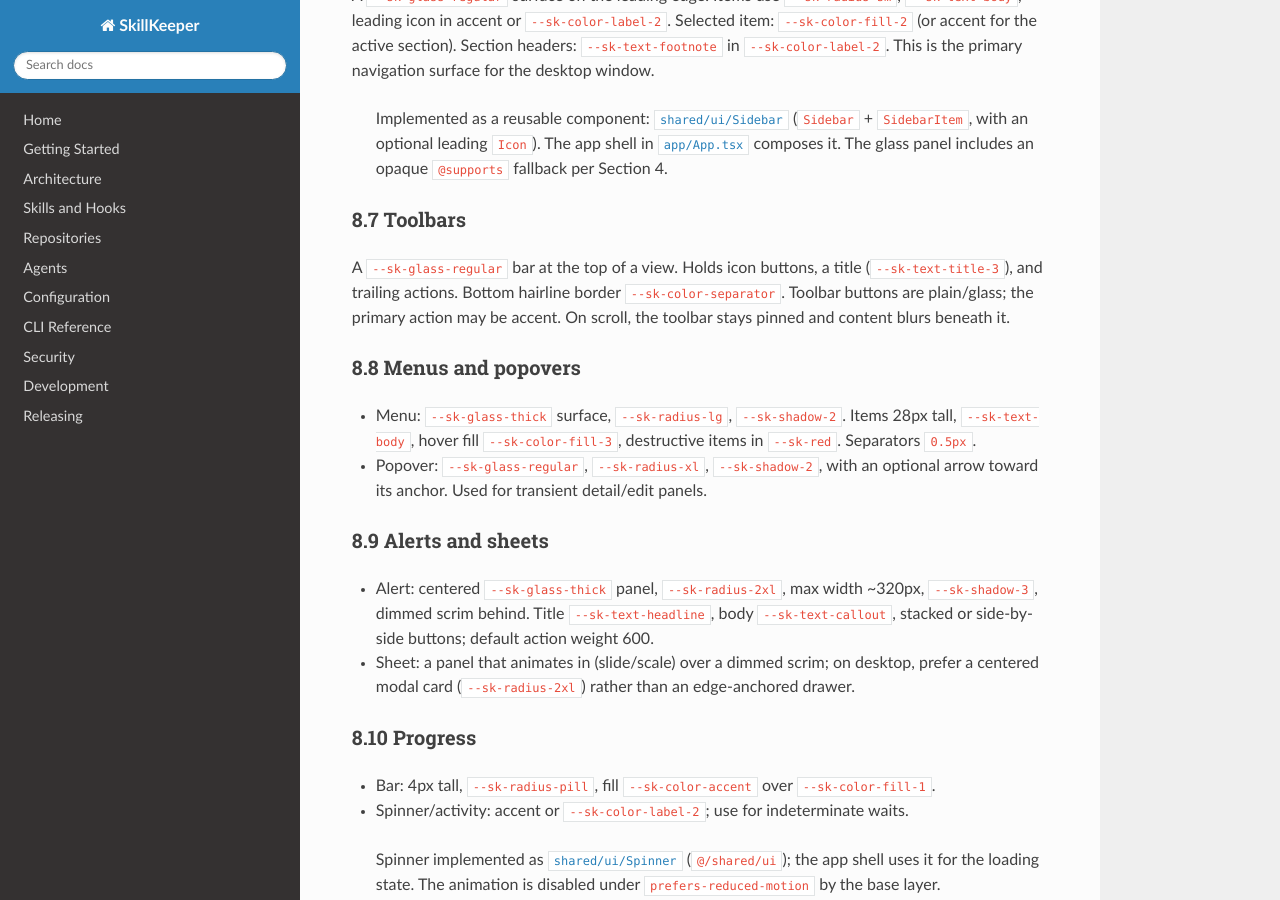
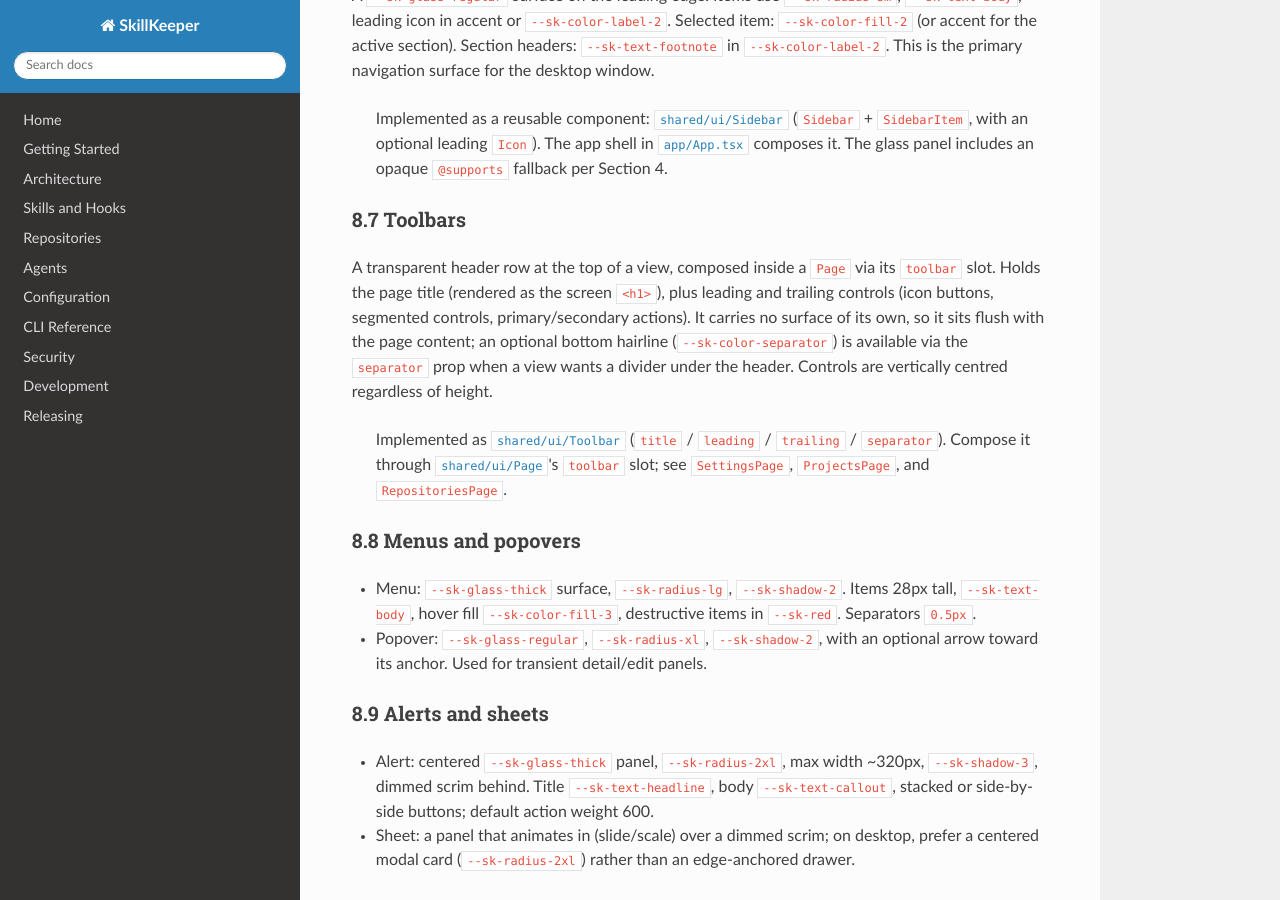
Before and after one commit to lorem-dev/skillkeeper, an MkDocs documentation site: the page built from docs/ui/design-system.md, in a window 1280 px wide and 900 px high, scrolled down 10212 px. Built offline with MkDocs 1.6.1, drawn with Linux system fonts in a browser that asks for light colours; nearby versions of some CDN libraries.

Commit message:
docs: refresh Page story and design-system 8.7 for the transparent toolbar

```diff
--- a/docs/ui/design-system.md
+++ b/docs/ui/design-system.md
@@ -444,10 +444,18 @@ surface for the desktop window.
 
 ### 8.7 Toolbars
 
-A `--sk-glass-regular` bar at the top of a view. Holds icon buttons, a title
-(`--sk-text-title-3`), and trailing actions. Bottom hairline border
-`--sk-color-separator`. Toolbar buttons are plain/glass; the primary action may be
-accent. On scroll, the toolbar stays pinned and content blurs beneath it.
+A transparent header row at the top of a view, composed inside a `Page` via its
+`toolbar` slot. Holds the page title (rendered as the screen `<h1>`), plus
+leading and trailing controls (icon buttons, segmented controls,
+primary/secondary actions). It carries no surface of its own, so it sits flush
+with the page content; an optional bottom hairline (`--sk-color-separator`) is
+available via the `separator` prop when a view wants a divider under the header.
+Controls are vertically centred regardless of height.
+
+> Implemented as [`shared/ui/Toolbar`](../../apps/desktop/src/renderer/shared/ui/Toolbar/Toolbar.tsx)
+> (`title` / `leading` / `trailing` / `separator`). Compose it through
+> [`shared/ui/Page`](../../apps/desktop/src/renderer/shared/ui/Page/Page.tsx)'s
+> `toolbar` slot; see `SettingsPage`, `ProjectsPage`, and `RepositoriesPage`.
 
 ### 8.8 Menus and popovers
 
```
Also changed, not shown: 1 other file.
